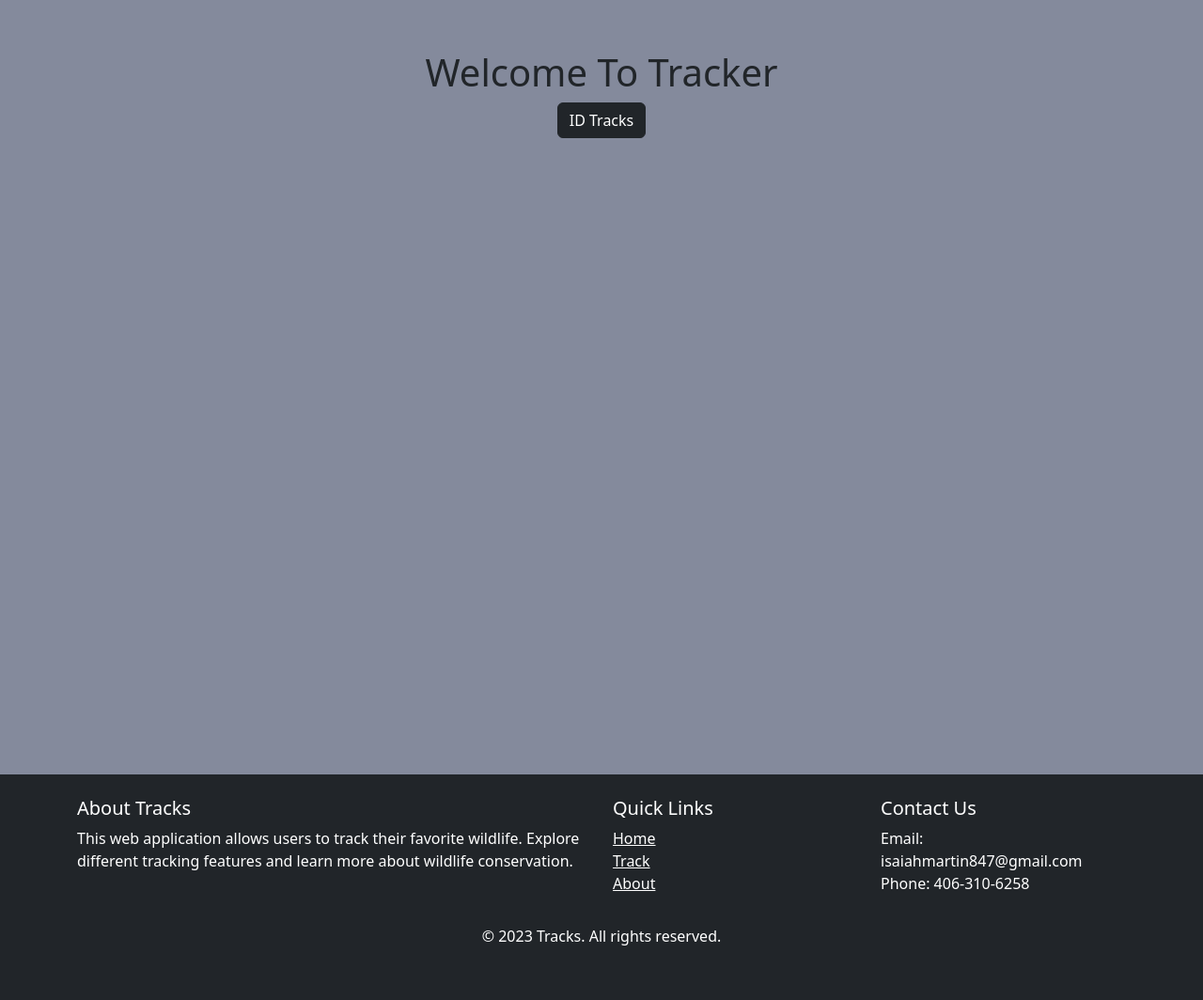
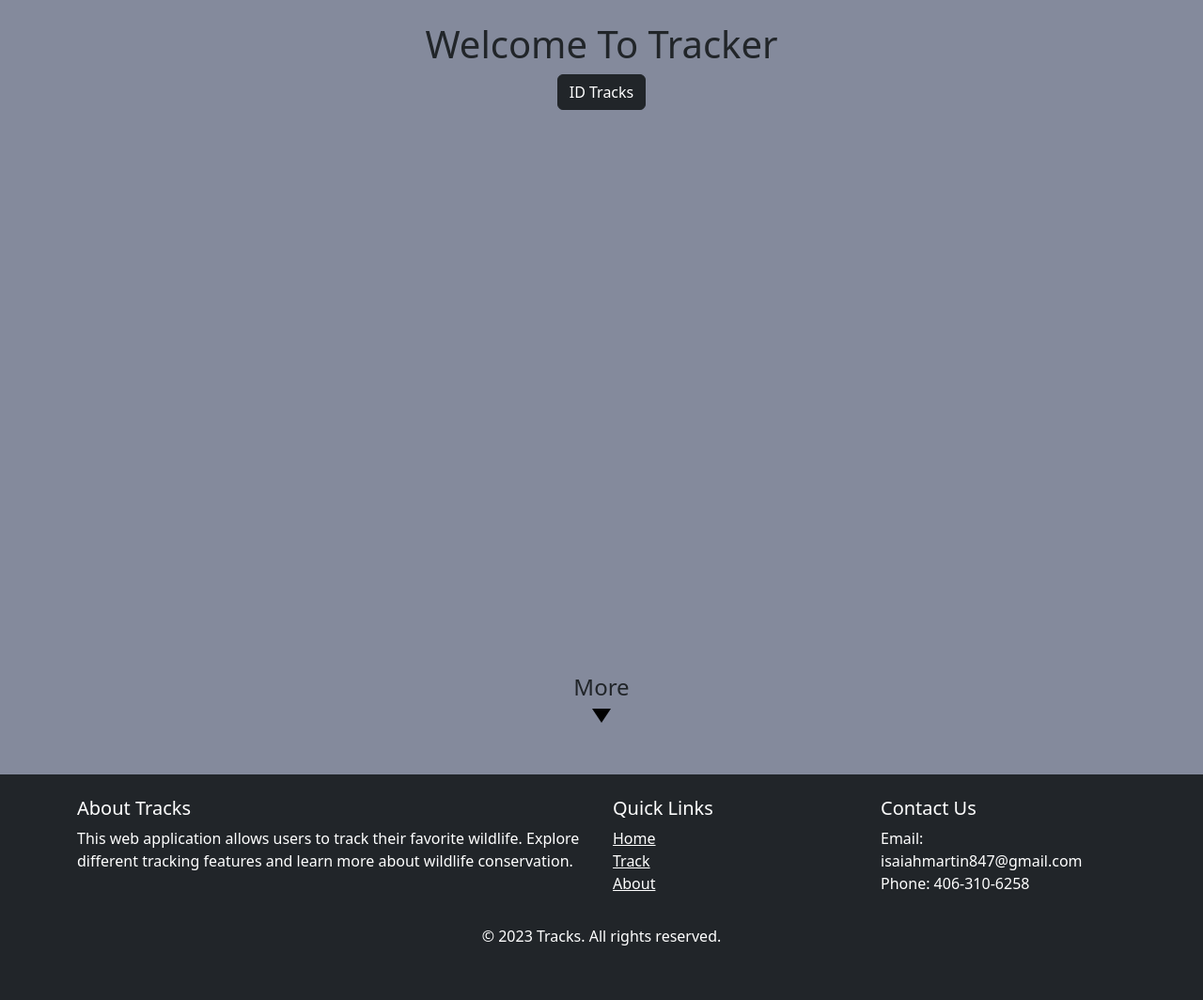
Before and after one commit to isaiahmartin847/tracker, a Django app: template tracker/tracks/templates/index.html in a window 1280 px wide. Shown: the part 56-1120 px from the top of the page at 94% size. Run offline with Django 5.2, Linux system fonts and the light colour scheme; the template is opened without the code that fills it, so the values that code supplies are empty.

Commit message:
added the new js file and linked it to the html layout

```diff
--- a/tracker/tracks/static/css/styles.css
+++ b/tracker/tracks/static/css/styles.css
@@ -7,3 +7,12 @@
     margin-bottom: 600px;
 
 }
+
+.arrow-down {
+    width: 0;
+    height: 0;
+    border-left: 10px solid transparent;
+    border-right: 10px solid transparent;
+    border-top: 15px solid black; /* Adjust color and size as needed */
+    margin-left: 178px;
+  }
--- /dev/null
+++ b/tracker/tracks/static/js/index.js
@@ -0,0 +1,2 @@
+console.log('hello tracker')
+alert('JS is working')
--- a/tracker/tracks/templates/index.html
+++ b/tracker/tracks/templates/index.html
@@ -8,6 +8,13 @@
             <h1 class="text-center"">Welcome To Tracker</h1>
             <button class="btn btn-dark">ID Tracks</button>
         </div>
+        <div class="mx-auto text-center">
+            <h4>More</h4>
+            <h1 class="arrow-down text-center"></h1>
+
+
+
+        </div>
     </div>
   </div>
 
--- a/tracker/tracks/templates/layout.html
+++ b/tracker/tracks/templates/layout.html
@@ -9,12 +9,13 @@
     <title>tracks</title>
     <link href="https://cdn.jsdelivr.net/npm/bootstrap@5.3.2/dist/css/bootstrap.min.css" rel="stylesheet" integrity="sha384-T3c6CoIi6uLrA9TneNEoa7RxnatzjcDSCmG1MXxSR1GAsXEV/Dwwykc2MPK8M2HN" crossorigin="anonymous">
     <link rel="stylesheet" href="{% static 'css/styles.css' %}">
+    <script src="{% static 'js/index.js' %}"></script>
   </head>
   <body class="primary-color">
 
 
 
-    <nav class="navbar navbar-expand-lg bg-body-tertiary primary-color">
+    <nav class="navbar navbar-expand-lg bg-body-tertiary">
         <div class="container-fluid">
           <a class="navbar-brand" href="#">
             <img src="https://www.nps.gov/yell/learn/nature/images/TrackDeer.png" alt="Logo" width="30" height="24" class="d-inline-block align-text-top">
```
